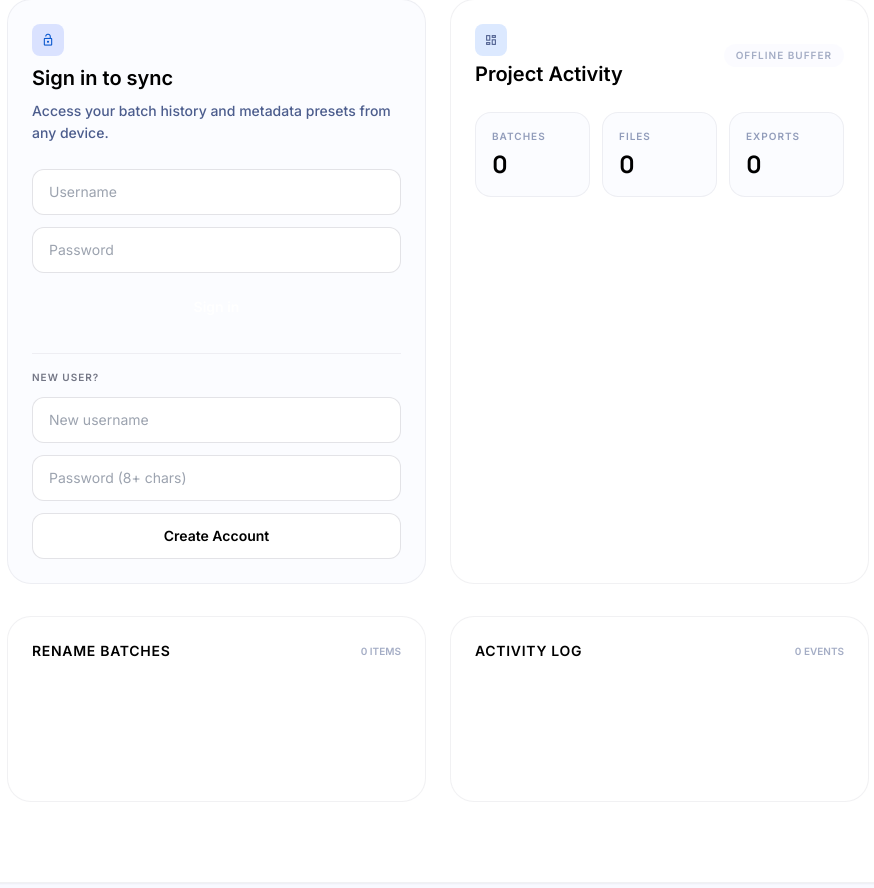
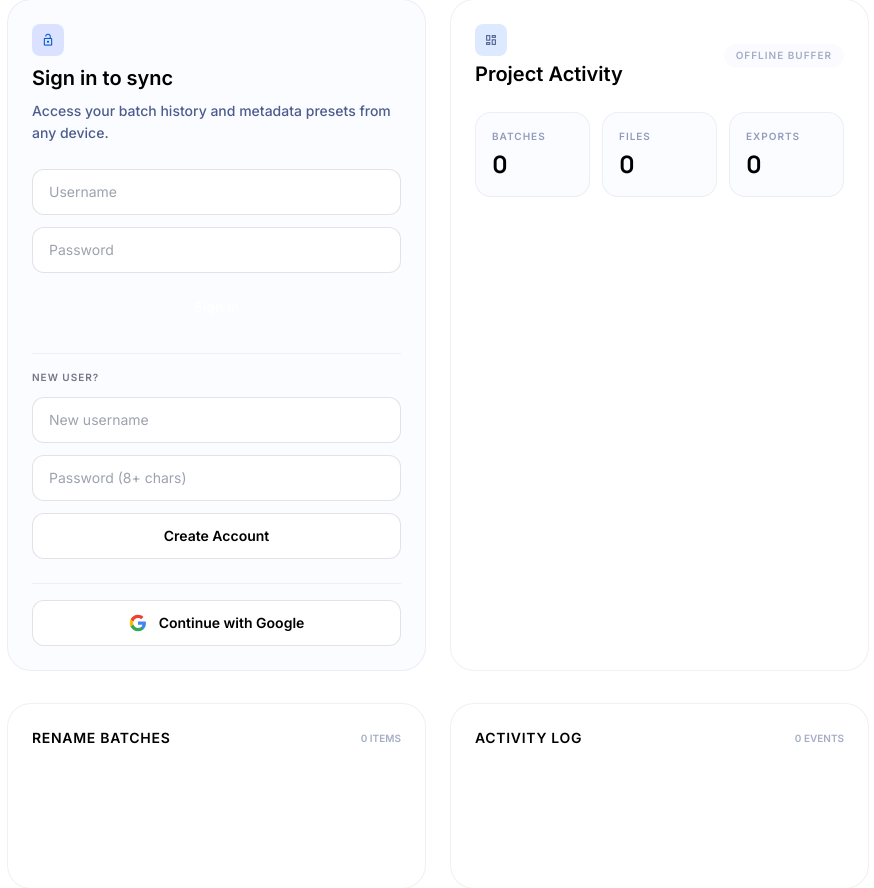
Before and after one commit to sjpenn/pxnn_renamer, a FastAPI app: page / in a window 1280 px wide. Shown: the part 985-1873 px from the top of the page, without its empty margins (346-1220 px from the left). Run offline with FastAPI, Linux system fonts and the light colour scheme; some libraries are stand-ins or nearby versions.

Commit message:
feat: Google sign-in button, subscription plan cards, cancel subscription UI
Co-Authored-By: Claude Sonnet 4.6 <noreply@anthropic.com>

```diff
--- a/frontend/templates/index.html
+++ b/frontend/templates/index.html
@@ -396,6 +396,21 @@
                                             Create Account
                                         </button>
                                     </form>
+                                    <div id="google-signin-section" class="pt-4 border-t border-outline/10">
+                                        <a
+                                            href="/auth/google/login"
+                                            id="google-signin-btn"
+                                            class="flex w-full items-center justify-center gap-3 rounded-xl border border-outline/20 bg-white py-3 text-sm font-bold text-deep-slate transition hover:border-primary-container hover:bg-primary-fixed/10"
+                                        >
+                                            <svg width="18" height="18" viewBox="0 0 24 24" xmlns="http://www.w3.org/2000/svg">
+                                                <path d="M22.56 12.25c0-.78-.07-1.53-.2-2.25H12v4.26h5.92c-.26 1.37-1.04 2.53-2.21 3.31v2.77h3.57c2.08-1.92 3.28-4.74 3.28-8.09z" fill="#4285F4"/>
+                                                <path d="M12 23c2.97 0 5.46-.98 7.28-2.66l-3.57-2.77c-.98.66-2.23 1.06-3.71 1.06-2.86 0-5.29-1.93-6.16-4.53H2.18v2.84C3.99 20.53 7.7 23 12 23z" fill="#34A853"/>
+                                                <path d="M5.84 14.09c-.22-.66-.35-1.36-.35-2.09s.13-1.43.35-2.09V7.07H2.18C1.43 8.55 1 10.22 1 12s.43 3.45 1.18 4.93l3.66-2.84z" fill="#FBBC05"/>
+                                                <path d="M12 5.38c1.62 0 3.06.56 4.21 1.64l3.15-3.15C17.45 2.09 14.97 1 12 1 7.7 1 3.99 3.47 2.18 7.07l3.66 2.84c.87-2.6 3.3-4.53 6.16-4.53z" fill="#EA4335"/>
+                                            </svg>
+                                            Continue with Google
+                                        </a>
+                                    </div>
                                 </div>
 
                                 <div id="signed-in-shell" class="hidden space-y-6">
@@ -419,6 +434,22 @@
                                             <p id="auth-plan-status" class="mt-1 text-xl font-bold text-deep-slate">Free</p>
                                         </div>
                                     </div>
+                                    <div id="subscription-status-section" class="hidden rounded-xl border border-outline/10 bg-surface-bright p-4">
+                                        <div class="flex items-center justify-between">
+                                            <div>
+                                                <p class="text-[10px] font-bold uppercase tracking-widest text-secondary opacity-60">Active Subscription</p>
+                                                <p id="subscription-plan-label" class="mt-1 text-sm font-bold text-deep-slate">—</p>
+                                            </div>
+                                            <button
+                                                id="cancel-subscription-btn"
+                                                type="button"
+                                                class="text-[10px] font-bold uppercase tracking-widest text-red-500 hover:text-red-700 transition"
+                                                onclick="cancelSubscription()"
+                                            >
+                                                Cancel
+                                            </button>
+                                        </div>
+                                    </div>
                                 </div>
                             </div>
 
@@ -521,6 +552,7 @@
         const initialUser = {{ initial_user|tojson }};
         const initialPaymentOptions = {{ payment_options|tojson }};
         const stripeEnabled = {{ stripe_enabled|tojson }};
+        const googleOAuthEnabled = {{ google_oauth_enabled|tojson }};
         const billingNotice = {{ billing_notice|tojson }};
 
         function emptyDashboard() {
@@ -958,6 +990,10 @@
 
             signedOutShell.classList.toggle("hidden", Boolean(state.user));
             signedInShell.classList.toggle("hidden", !state.user);
+            const googleSection = document.getElementById("google-signin-section");
+            if (googleSection) {
+                googleSection.classList.toggle("hidden", !googleOAuthEnabled);
+            }
             wizardLockout.classList.toggle("hidden", Boolean(state.user));
 
             headerAuthPill.classList.toggle("hidden", Boolean(state.user));
@@ -976,6 +1012,15 @@
                 authUsername.textContent = state.user.username;
                 authCreditBalance.textContent = String(summary.credit_balance || 0);
                 authPlanStatus.textContent = `${formatPlanName(state.user.active_plan)} · ${state.user.plan_status || "active"}`;
+                const subSection = document.getElementById("subscription-status-section");
+                const subLabel = document.getElementById("subscription-plan-label");
+                if (subSection && subLabel) {
+                    const hasSub = state.user && state.user.subscription_status === "active";
+                    subSection.classList.toggle("hidden", !hasSub);
+                    if (hasSub) {
+                        subLabel.textContent = formatPlanName(state.user.subscription_plan || "");
+                    }
+                }
                 dashboardUserBadge.textContent = `${state.user.username} only`;
                 dashboardUserBadge.className = "px-3 py-1 bg-emerald-100 rounded-full text-[10px] font-bold text-emerald-700 uppercase tracking-widest";
             } else {
@@ -1061,6 +1106,13 @@
             paymentOptionsList.innerHTML = state.paymentOptions.map((option) => {
                 const disabled = !state.user || !stripeEnabled;
                 const buttonLabel = !stripeEnabled ? "UNAVAILABLE" : state.user ? "SELECT" : "SIGN IN";
+                const isSubscription = option.plan_type === "subscription";
+                const priceLabel = isSubscription
+                    ? `${option.amount_label}<span class="text-[10px] font-medium opacity-60">/mo</span>`
+                    : option.amount_label;
+                const creditLabel = isSubscription
+                    ? `${option.credits} credits/month`
+                    : `${option.credits} credit${option.credits !== 1 ? "s" : ""}`;
 
                 return `
                     <article class="flex flex-col justify-between rounded-2xl border border-white/10 bg-white/5 p-4 transition-all hover:bg-white/10">
@@ -1068,19 +1120,17 @@
                             <p class="text-[10px] font-bold uppercase tracking-widest text-primary-fixed-dim opacity-70 mb-2">${escapeHtml(option.accent)}</p>
                             <h4 class="text-lg font-display font-bold text-white mb-2 leading-tight">${escapeHtml(option.label)}</h4>
                             <p class="text-xs leading-relaxed opacity-60 font-medium">${escapeHtml(option.description)}</p>
+                            <p class="mt-2 text-[11px] font-bold text-primary-fixed-dim">${creditLabel}</p>
                         </div>
                         <div class="mt-6">
-                            <div class="flex items-baseline gap-1 mb-4">
-                                <span class="text-xl font-bold text-white">${escapeHtml(option.amount_label)}</span>
-                                <span class="text-[10px] font-bold opacity-50">USD</span>
-                            </div>
+                            <p class="text-2xl font-display font-bold text-white">${priceLabel}</p>
                             <button
                                 type="button"
-                                class="w-full rounded-xl py-3 text-[10px] font-bold tracking-widest transition-all ${disabled ? "bg-white/5 text-white/20" : "bg-primary-fixed text-primary-container hover:bg-white hover:text-deep-slate"}"
-                                data-plan-key="${escapeHtml(option.key)}"
+                                class="mt-4 w-full rounded-xl bg-primary-container py-2.5 text-[11px] font-bold uppercase tracking-widest text-white transition hover:bg-primary-container/80 disabled:opacity-40 disabled:cursor-not-allowed"
+                                onclick="startCheckout('${escapeHtml(option.key)}')"
                                 ${disabled ? "disabled" : ""}
                             >
-                                ${escapeHtml(buttonLabel)}
+                                ${buttonLabel}
                             </button>
                         </div>
                     </article>
@@ -1197,6 +1247,26 @@
             setStatus("Signed out", "working");
             resetWizardState();
             renderDashboard();
+        }
+
+        async function cancelSubscription() {
+            if (!confirm("Cancel your subscription? You keep your remaining credits.")) return;
+
+            const response = await fetch("/api/payments/subscription/cancel", { method: "POST" });
+
+            if (response.status === 401) {
+                handleUnauthorized();
+                return;
+            }
+
+            if (!response.ok) {
+                setBanner(await parseError(response), "warning");
+                return;
+            }
+
+            state.user.subscription_status = "canceled";
+            setBanner("Subscription cancelled. Your credits remain in your account.", "success");
+            await loadDashboard();
         }
 
         async function startCheckout(planKey) {
```
